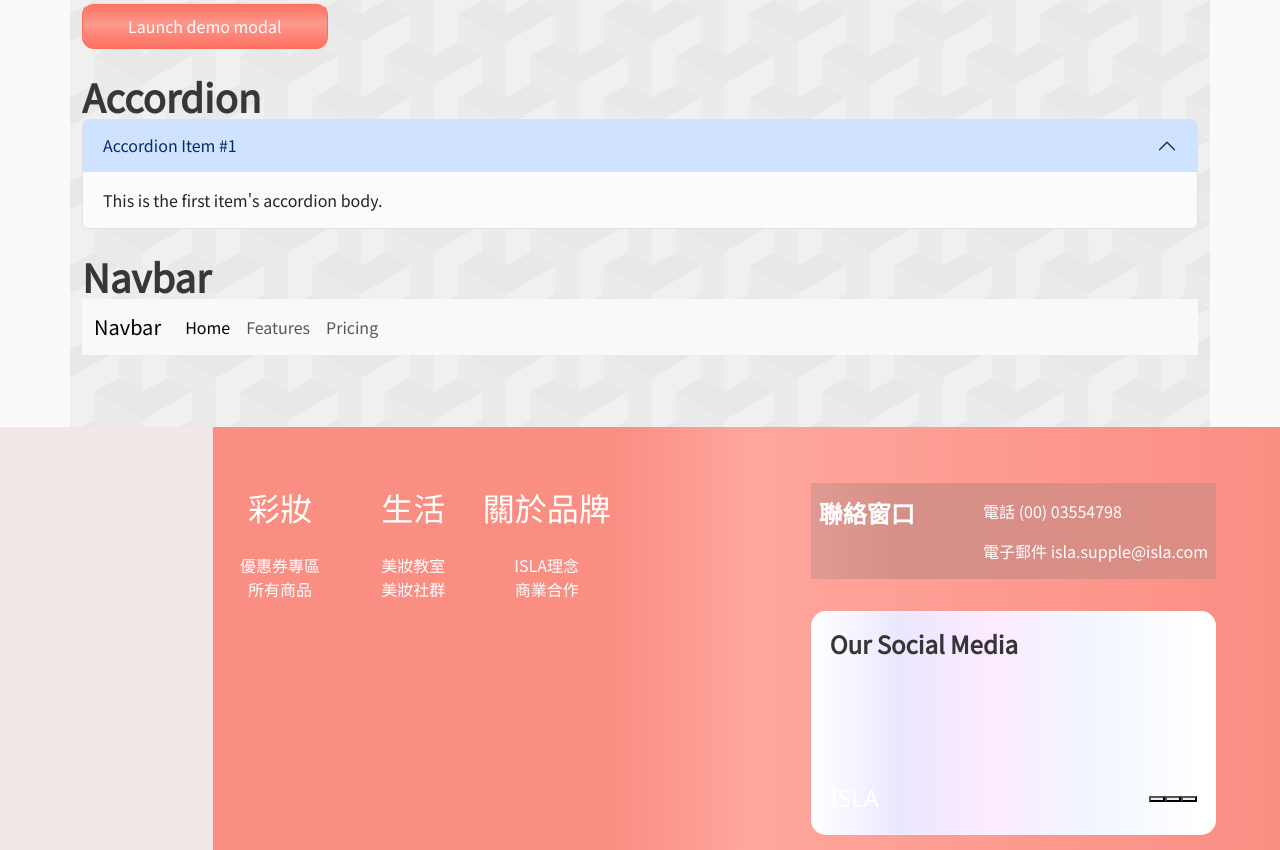
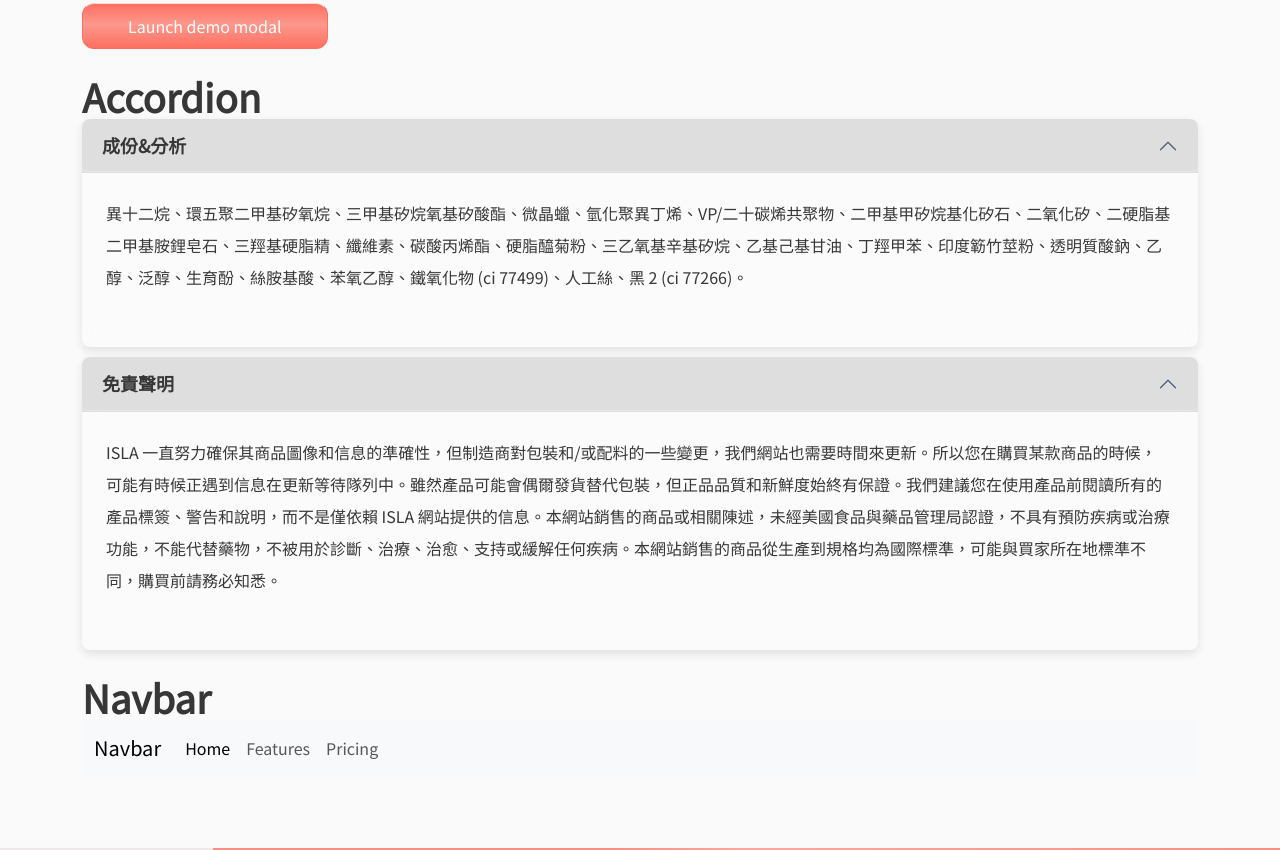
Before and after one commit to youngliu1998/isla-main-project, a Next.js app in the folder front-end/: page /bs-test in a window 1280 px wide. Shown: the part 2964-3814 px from the top of the page. Built offline with nearby package versions, Linux system fonts and the light colour scheme; a web font is replaced by a local one.

Commit message:
[bootstrap]add ISLA accordion & modal style

```diff
--- a/front-end/app/_styles/custom-form.scss
+++ b/front-end/app/_styles/custom-form.scss
@@ -43,8 +43,8 @@
 // 自訂輸入框樣式
 $form-control-border-color: #d7cfcf;
 $form-control-focus-border-color: #505050;
-$form-control-valid-border-color: #28a745;
-$form-control-invalid-border-color: #dc3545;
+$form-control-valid-border-color: #80ae8a;
+$form-control-invalid-border-color: #ac1221;
 $form-control-bg-color: #f7f7f7;
 $form-control-bg-focus: #fff;
 
@@ -171,3 +171,141 @@ $form-radio-disabled-bg: #eee;
     }
   }
 }
+
+//Accordion
+.accordion {
+  --bs-accordion-border-radius: 8px;
+  --bs-accordion-inner-border-radius: 8px;
+  --bs-accordion-bg: rgba(255, 255, 255, 0.2);
+  --bs-accordion-border-color: rgba(255, 255, 255, 0.3);
+  --bs-accordion-btn-focus-box-shadow: none;
+
+  background: rgba(255, 255, 255, 0.15);
+  backdrop-filter: blur(10px);
+  border: none;
+  border-radius: 8px;
+  box-shadow: 0 4px 10px rgba(0, 0, 0, 0.1);
+}
+
+.accordion-item {
+  background: transparent;
+  border: none;
+  margin-bottom: 10px;
+  border-radius: 8px;
+  overflow: hidden;
+}
+
+.accordion-header {
+  background: #DEDEDE;
+  .accordion-button {
+    background: transparent;
+    font-weight: bold;
+    font-size: 18px;
+    padding: 16px 20px;
+    border-radius: 5px;
+    color: #373737;
+    transition: background 0.3s ease, color 0.3s ease;
+
+    &::after {
+      filter: invert(0.3);
+      transition: transform 0.3s ease;
+    }
+
+    &:hover {
+      background: rgba(255, 255, 255, 0.25);
+    }
+
+    &:not(.collapsed)::after {
+      transform: rotate(-180deg);
+    }
+
+    &:focus {
+      box-shadow: none;
+    }
+  }
+}
+
+.accordion-body {
+  padding: 24px 24px 54px 24px;
+  background: rgba(255, 255, 255, 0.1);
+  border-top: 1px solid rgb(222, 222, 222);
+  font-size: 16px;
+  color: #373737;
+  line-height: 32px;
+}
+
+
+//modal
+// 主要容器樣式
+.modal-content {
+  border-radius: 16px;
+  border: 1px solid rgba(129, 129, 129, 0.2);
+  //border-top: 1px solid rgba(255, 255, 255, 0.25);
+  backdrop-filter: blur(10px); // 玻璃擬態
+  background: rgba(231, 214, 214, 0.4);
+  box-shadow: 0 8px 32px rgba(0, 0, 0, 0.2);
+  transition: all 0.3s ease;
+}
+
+// 標題樣式
+.modal-header {
+  border-bottom: none;
+  padding: 1rem 1.5rem;
+
+  .modal-title {
+    font-size: 1.5rem;
+    font-weight: 700;
+    color: #ffffff;
+  }
+
+  .btn-close {
+    filter: invert(0.5);
+    transition: transform 0.2s ease;
+    &:hover {
+      transform: rotate(90deg);
+    }
+  }
+}
+
+// 內容樣式
+.modal-body {
+  font-size: 1rem;
+  padding: 1.5rem;
+  color: #ffffff;
+}
+
+// 底部樣式
+.modal-footer {
+  border-top: none;
+  padding: 1rem;
+
+  .btn {
+    border-radius: 8px;
+    padding: 10px 25px;
+    font-weight: bold;
+    transition: all 0.3s ease;
+
+    &.btn-primary {
+      background: rgba(213, 57, 57, 0.64);
+      color: #fff;
+      border: none;
+
+      &:hover {
+        background: #fd7061;
+        transform: scale(1.03);
+      }
+    }
+
+    &.btn-secondary {
+      background: transparent;
+      border: none;
+      color: #ffffff;
+      box-shadow: none;
+
+      &:hover {
+        background: #7e7e7e;
+        color: #ffffff;
+      }
+    }
+  }
+}
--- a/front-end/app/bs-test/page.js
+++ b/front-end/app/bs-test/page.js
@@ -1,6 +1,6 @@
 'use client'
 import { useEffect } from 'react'
-// import 'bootstrap/dist/js/bootstrap.bundle.min.js' // 若使用 Modal/Collapse 等元件需引入 JS
+import 'bootstrap/dist/js/bootstrap.bundle.min.js' // 若使用 Modal/Collapse 等元件需引入 JS
 
 export default function BootstrapTestPage() {
   useEffect(() => {
@@ -10,23 +10,6 @@ export default function BootstrapTestPage() {
   return (
     <div
       className="container py-5"
-      style={{
-        '--s': '84px',
-        '--c1': '#e9e8e8',
-        '--c2': '#f0f0f0',
-        '--c3': '#ebebeb',
-        '--_g': '0 120deg,#0000 0',
-        background: `
-      conic-gradient(at calc(250%/3) calc(100%/3), var(--c3) var(--_g)),
-      conic-gradient(from -120deg at calc(50%/3) calc(100%/3), var(--c2) var(--_g)),
-      conic-gradient(from 120deg at calc(100%/3) calc(250%/3), var(--c1) var(--_g)),
-      conic-gradient(from 120deg at calc(200%/3) calc(250%/3), var(--c1) var(--_g)),
-      conic-gradient(from -180deg at calc(100%/3) 50%, var(--c2) 60deg, var(--c1) var(--_g)),
-      conic-gradient(from 60deg at calc(200%/3) 50%, var(--c1) 60deg, var(--c3) var(--_g)),
-      conic-gradient(from -60deg at 50% calc(100%/3), var(--c1) 120deg, var(--c2) 0 240deg, var(--c3) 0)
-    `,
-        backgroundSize: 'calc(var(--s) * sqrt(3)) var(--s)',
-      }}
     >
       <h1 className="mb-4">🔧 Bootstrap Component Showcase</h1>
 
@@ -295,12 +278,31 @@ export default function BootstrapTestPage() {
                 data-bs-toggle="collapse"
                 data-bs-target="#collapseOne"
               >
-                Accordion Item #1
+                成份&分析
               </button>
             </h2>
             <div id="collapseOne" className="accordion-collapse collapse show">
               <div className="accordion-body">
-                This is the first item's accordion body.
+                異十二烷、環五聚二甲基矽氧烷、三甲基矽烷氧基矽酸酯、微晶蠟、氫化聚異丁烯、VP/二十碳烯共聚物、二甲基甲矽烷基化矽石、二氧化矽、二硬脂基二甲基胺鋰皂石、三羥基硬脂精、纖維素、碳酸丙烯酯、硬脂醯菊粉、三乙氧基辛基矽烷、乙基己基甘油、丁羥甲苯、印度簕竹莖粉、透明質酸鈉、乙醇、泛醇、生育酚、絲胺基酸、苯氧乙醇、鐵氧化物 (ci 77499)、人工絲、黑 2 (ci 77266)。
+              </div>
+            </div>
+          </div>
+        </div>
+        <div className="accordion" id="accordionExample">
+          <div className="accordion-item">
+            <h2 className="accordion-header" id="headingOne">
+              <button
+                  className="accordion-button"
+                  type="button"
+                  data-bs-toggle="collapse"
+                  data-bs-target="#collapseOne"
+              >
+                免責聲明
+              </button>
+            </h2>
+            <div id="collapseOne" className="accordion-collapse collapse show">
+              <div className="accordion-body">
+                ISLA 一直努力確保其商品圖像和信息的準確性，但制造商對包裝和/或配料的一些變更，我們網站也需要時間來更新。所以您在購買某款商品的時候， 可能有時候正遇到信息在更新等待隊列中。雖然產品可能會偶爾發貨替代包裝，但正品品質和新鮮度始終有保證。我們建議您在使用產品前閱讀所有的產品標簽、警告和說明，而不是僅依賴 ISLA 網站提供的信息。本網站銷售的商品或相關陳述，未經美國食品與藥品管理局認證，不具有預防疾病或治療功能，不能代替藥物，不被用於診斷、治療、治愈、支持或緩解任何疾病。本網站銷售的商品從生產到規格均為國際標準，可能與買家所在地標準不同，購買前請務必知悉。
               </div>
             </div>
           </div>
```
